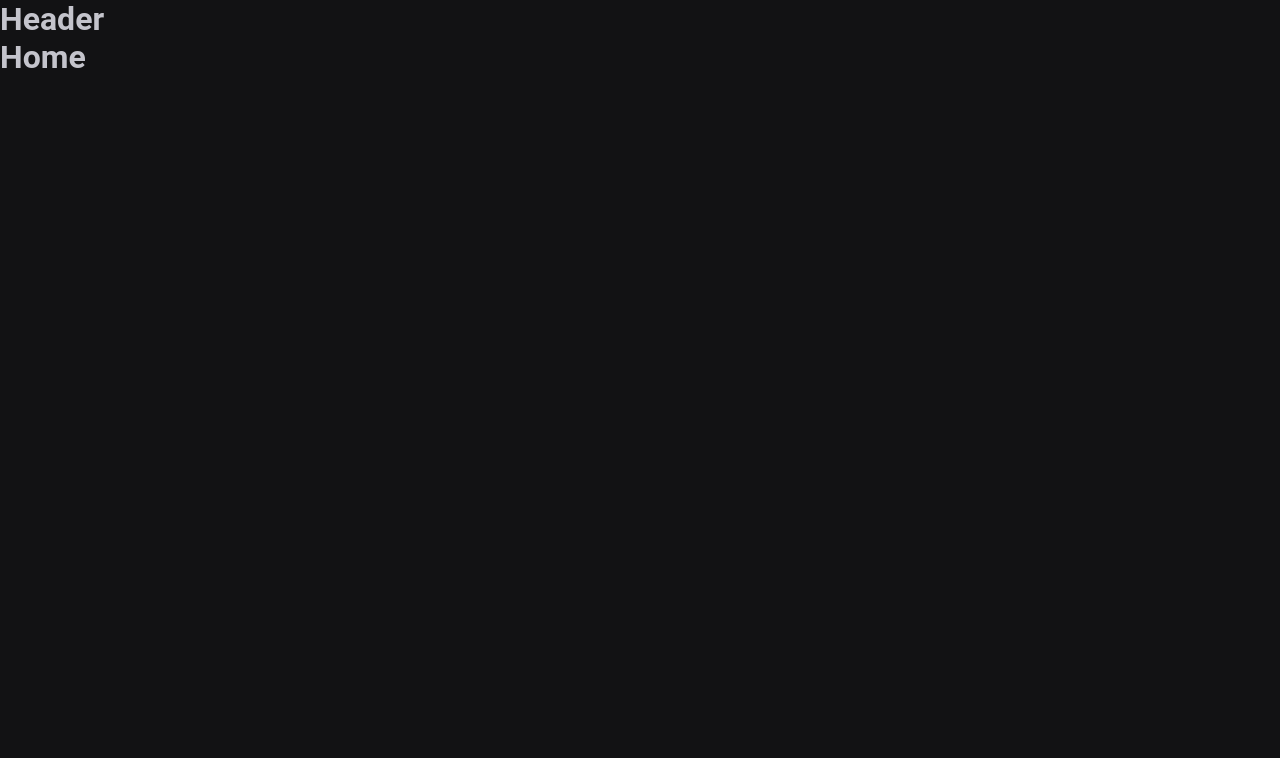
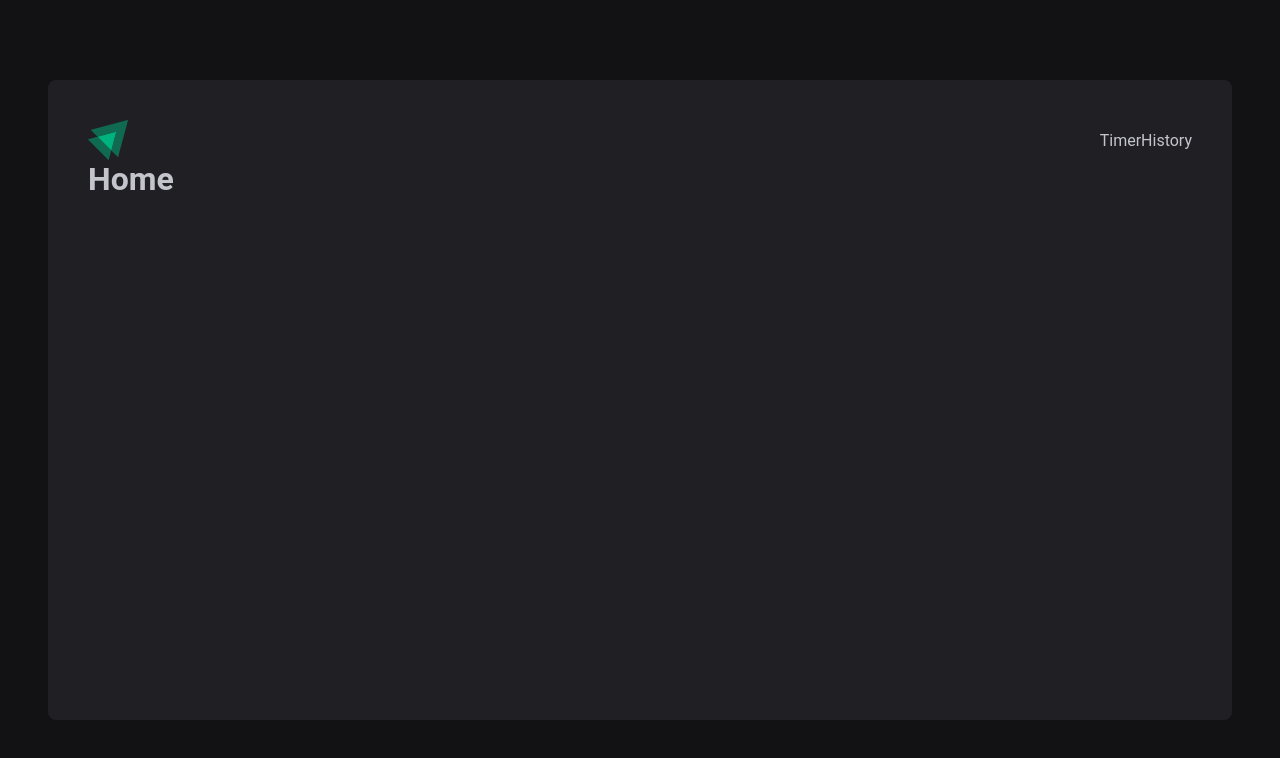
Before and after one commit to Hugovarellaa/Ignite-lab, a React (Vite) app in the folder ignite-timer/: page / in a window 1280 px wide. Shown: the top 758 px of the page. Built offline with nearby package versions, Linux system fonts and the light colour scheme.

Commit message:
Estilo defaultlayout

```diff
--- a/ignite-timer/src/components/Header/index.tsx
+++ b/ignite-timer/src/components/Header/index.tsx
@@ -1,7 +1,14 @@
+import logoImg from '../../assets/logo.svg'
+import { HeaderContainer } from './styles'
+
 export function Header() {
   return (
-    <div>
-      <h1>Header</h1>
-    </div>
+    <HeaderContainer>
+      <img src={logoImg} alt="" />
+      <nav>
+        <a href="#">Timer</a>
+        <a href="#">History</a>
+      </nav>
+    </HeaderContainer>
   )
 }
--- a/ignite-timer/src/components/Header/styles.ts
+++ b/ignite-timer/src/components/Header/styles.ts
@@ -1,3 +1,7 @@
 import styled from 'styled-components'
 
-export const HeaderContainer = styled.header``
+export const HeaderContainer = styled.header`
+  display: flex;
+  align-items: center;
+  justify-content: space-between;
+`
--- a/ignite-timer/src/layout/DefaultLayout/index.tsx
+++ b/ignite-timer/src/layout/DefaultLayout/index.tsx
@@ -1,11 +1,12 @@
 import { Outlet } from 'react-router-dom'
 import { Header } from '../../components/Header'
+import { DefaultLayoutContainer } from './styles'
 
 export function DefaultLayout() {
   return (
-    <div>
+    <DefaultLayoutContainer>
       <Header />
       <Outlet />
-    </div>
+    </DefaultLayoutContainer>
   )
 }
--- a/ignite-timer/src/layout/DefaultLayout/styles.ts
+++ b/ignite-timer/src/layout/DefaultLayout/styles.ts
@@ -1,3 +1,13 @@
 import styled from 'styled-components'
 
-export const DefaultLayoutContainer = styled.header``
+export const DefaultLayoutContainer = styled.div`
+  max-width: 74rem;
+  height: calc(100vh - 10rem);
+  margin: 5rem auto;
+  padding: 2.5rem;
+  background-color: ${({ theme }) => theme['gray-800']};
+  border-radius: 8px;
+
+  display: flex;
+  flex-direction: column;
+`
```
